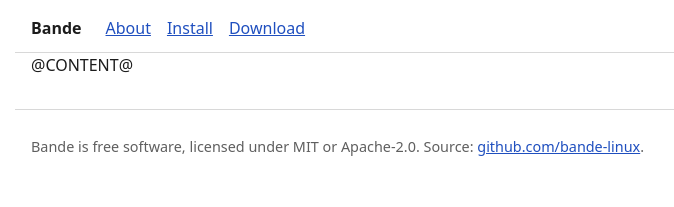
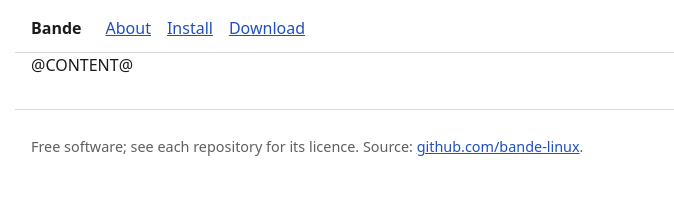
Before and after one commit to bande-linux/bande-linux.github.io, a plain HTML site: page template.html in a window 1280 px wide. Shown: the whole page, without its empty margins (241-915 px from the left). Drawn offline with Linux system fonts and the light colour scheme.

Commit message:
Footer: each repository's own licence; name Bande's Browser

```diff
--- a/template.html
+++ b/template.html
@@ -20,7 +20,7 @@
 @CONTENT@
 </main>
 <footer>
-  <p>Bande is free software, licensed under MIT or Apache-2.0. Source: <a href="https://github.com/bande-linux">github.com/bande-linux</a>.</p>
+  <p>Free software; see each repository for its licence. Source: <a href="https://github.com/bande-linux">github.com/bande-linux</a>.</p>
 </footer>
 </body>
 </html>
```
Also changed, not shown: pages/index.html (+1 -1 lines).
